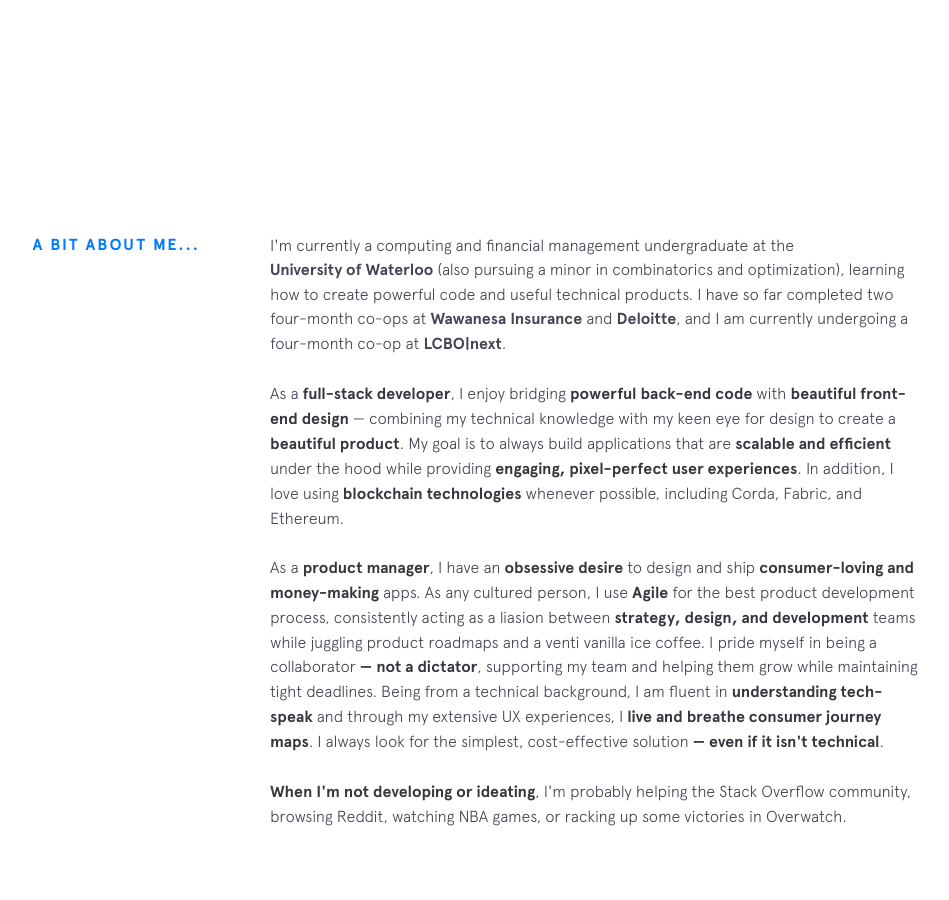
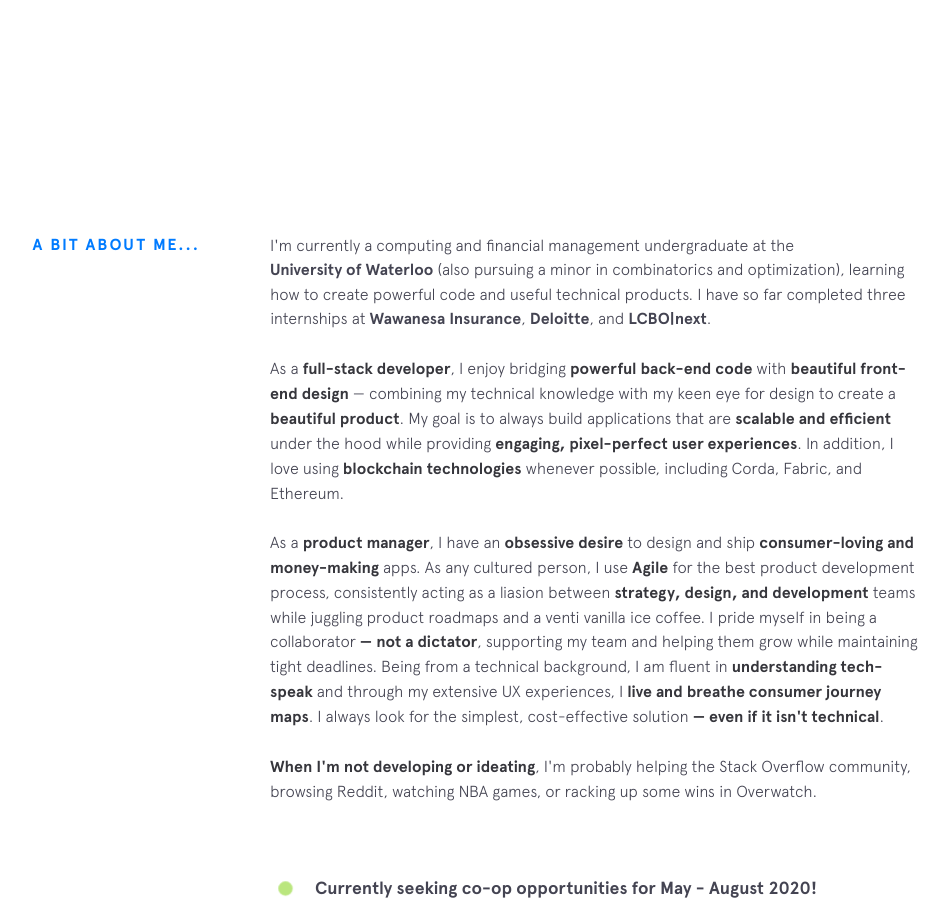
Before and after one commit to PronoyC/pronoyc.github.io, a Jekyll site: the page built from index.html, in a window 1280 px wide and 900 px high, scrolled down 767 px. Shown: the whole window, without its empty margins (180-1129 px from the left). Built offline with Jekyll 4.4.1, drawn with Linux system fonts in a browser that asks for light colours; nearby versions of some CDN libraries.

Commit message:
Update background.html

```diff
--- a/_includes/background.html
+++ b/_includes/background.html
@@ -5,9 +5,9 @@
       I'm currently a computing and financial management undergraduate at the
       <a class="underline-link" href="https://uwaterloo.ca/" target="_blank" rel="noopener">University of Waterloo</a>
       (also pursuing a minor in combinatorics and optimization), learning how to create powerful code and useful technical
-      products. I have so far completed two four-month co-ops at <a class="underline-link" href="https://www.wawanesa.com/canada/" target="_blank" rel="noopener">
-      Wawanesa Insurance</a> and <a class="underline-link" href="https://www2.deloitte.com/ca/en.html" target="_blank" rel="noopener">Deloitte</a>,
-      and I am currently undergoing a four-month co-op at <a class="underline-link" href="https://www.lcbonext.com" target="_blank" rel="noopener">LCBO|next</a>.
+      products. I have so far completed three internships at <a class="underline-link" href="https://www.wawanesa.com/canada/" target="_blank" rel="noopener">
+      Wawanesa Insurance</a>, <a class="underline-link" href="https://www2.deloitte.com/ca/en.html" target="_blank" rel="noopener">Deloitte</a>,
+      and <a class="underline-link" href="https://www.lcbonext.com" target="_blank" rel="noopener">LCBO|next</a>.
     </p>
 
     <p>
@@ -28,7 +28,7 @@
     </p>
 
     <p>
-      <strong>When I'm not developing or ideating</strong>, I'm probably helping the Stack Overflow community, browsing Reddit, watching NBA games, or racking up some victories in Overwatch.
+      <strong>When I'm not developing or ideating</strong>, I'm probably helping the Stack Overflow community, browsing Reddit, watching NBA games, or racking up some wins in Overwatch.
     </p>
 
     {% include employment-status.html %}
```
